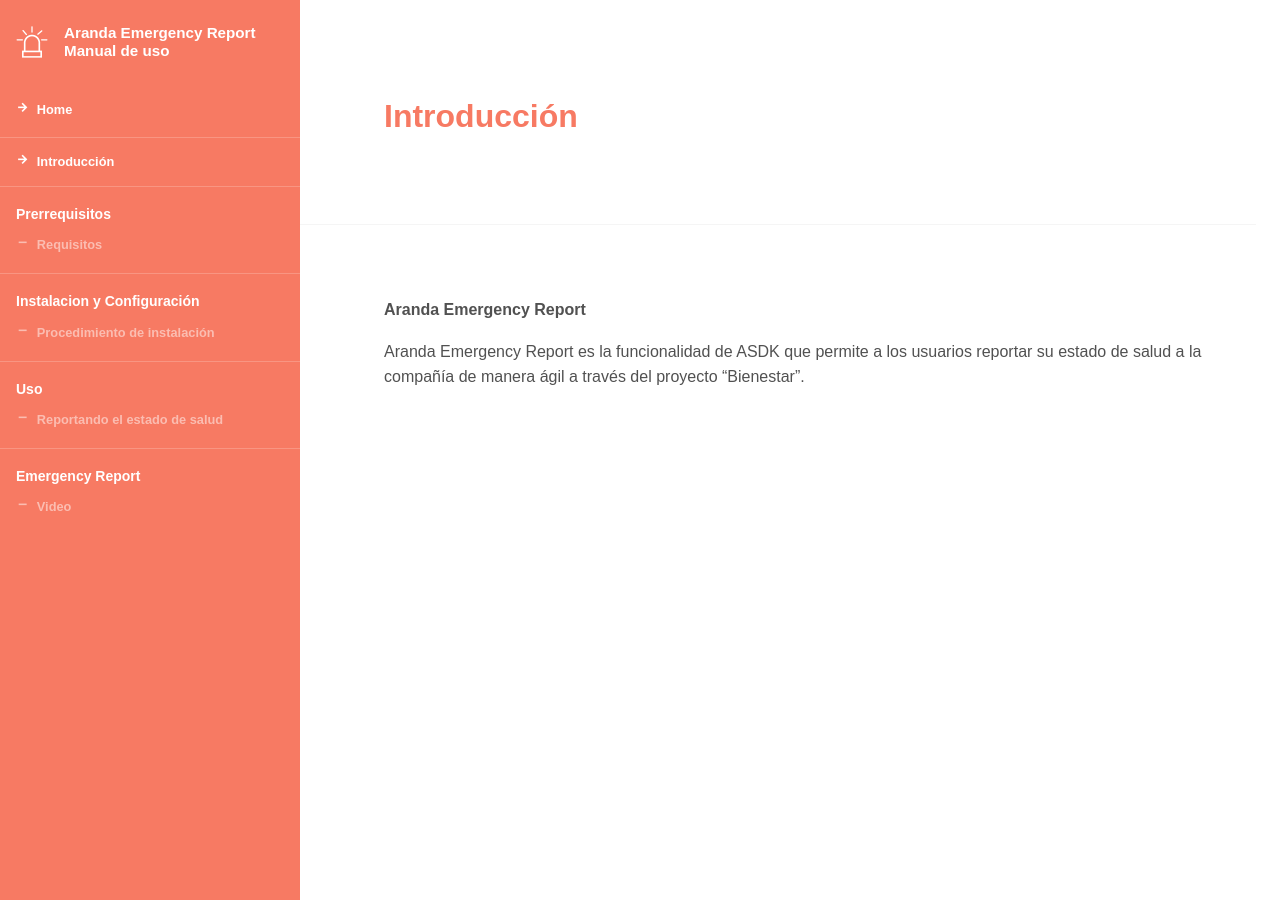
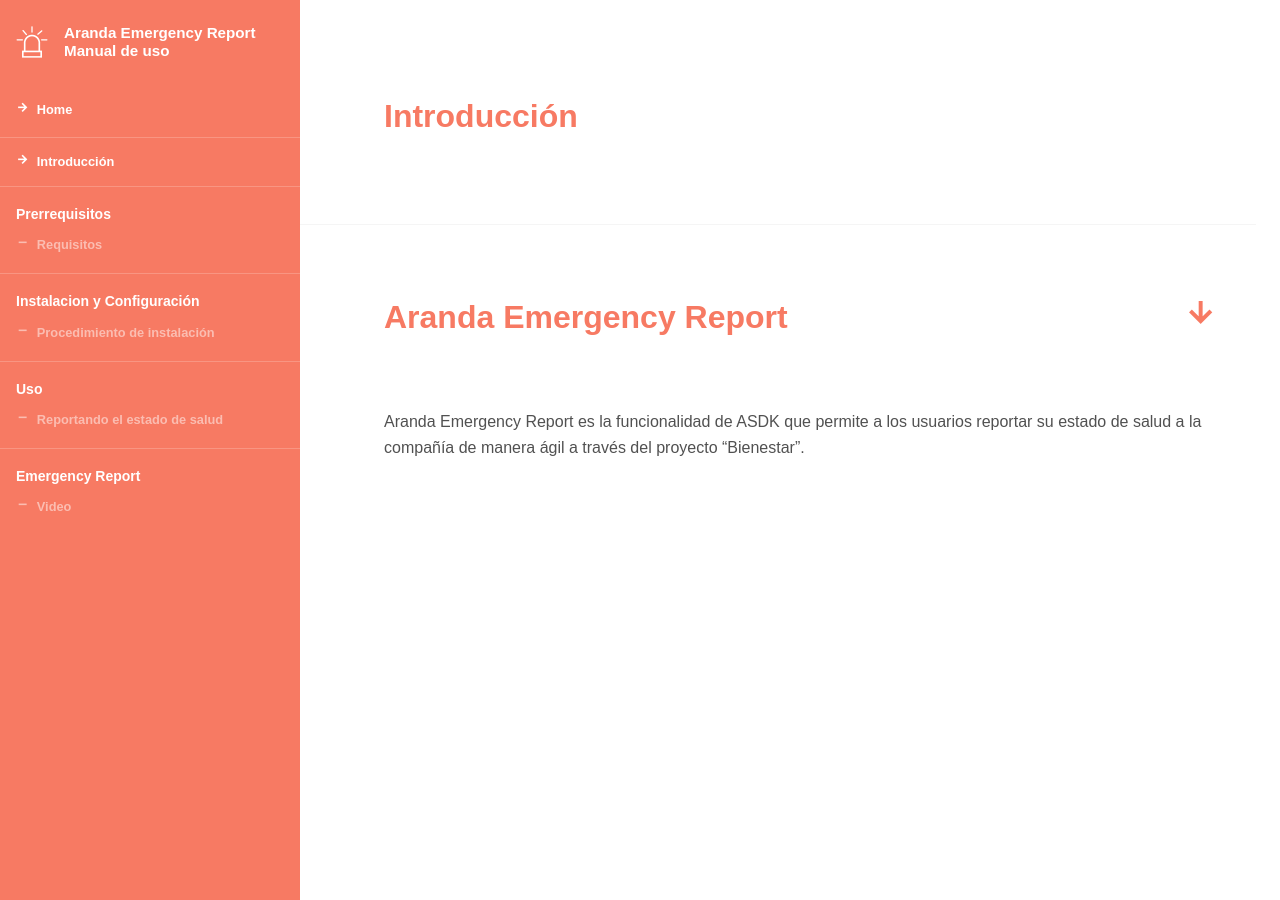
Before and after one commit to Nats85/ArandaEmergencyReport, a Jekyll site: the page built from index.md, in a window 1280 px wide. Built offline with Jekyll 4.4.1, drawn with Linux system fonts in a browser that asks for light colours.

```diff
--- a/index.md
+++ b/index.md
@@ -5,7 +5,7 @@ info:
 nav: false
 ---
 
-**Aranda Emergency Report**
+# Aranda Emergency Report
 
 Aranda Emergency Report es la funcionalidad de ASDK que permite a los usuarios
 reportar su estado de salud a la compañía de manera ágil a través del proyecto
```
